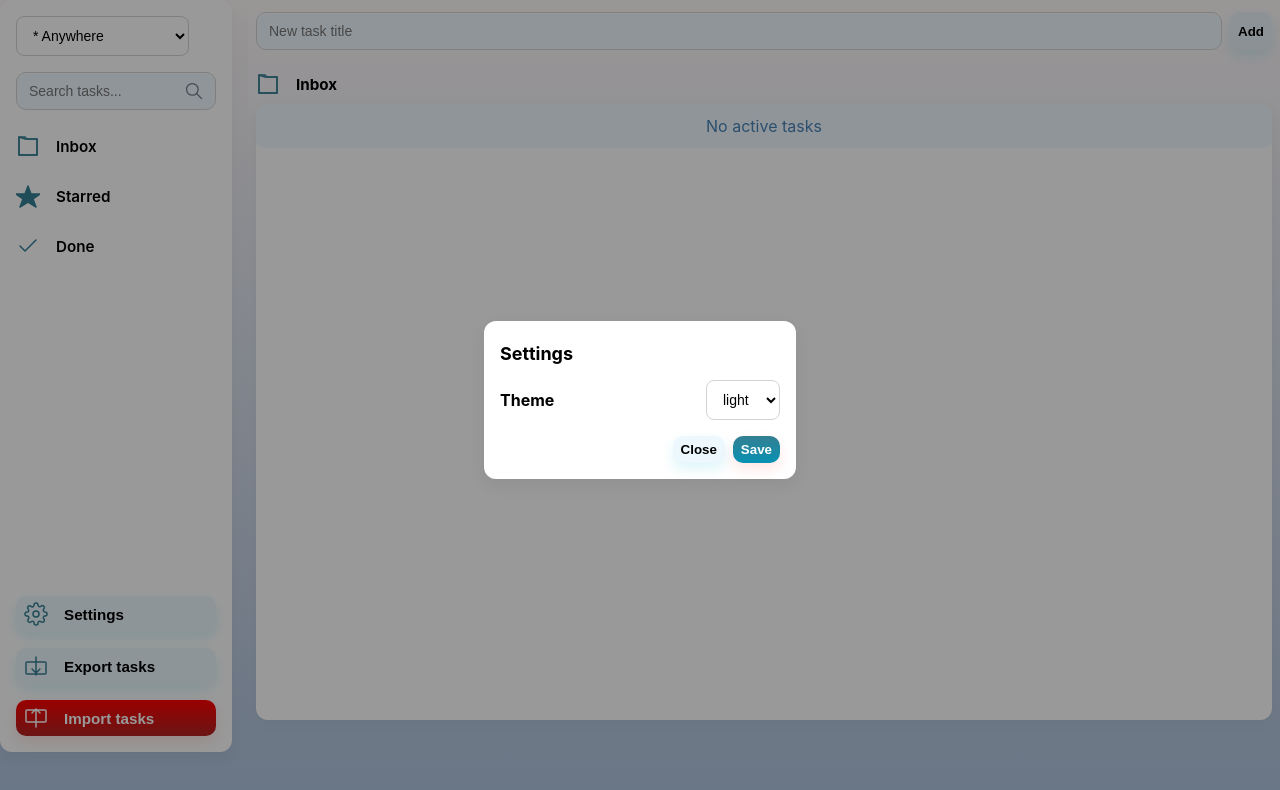
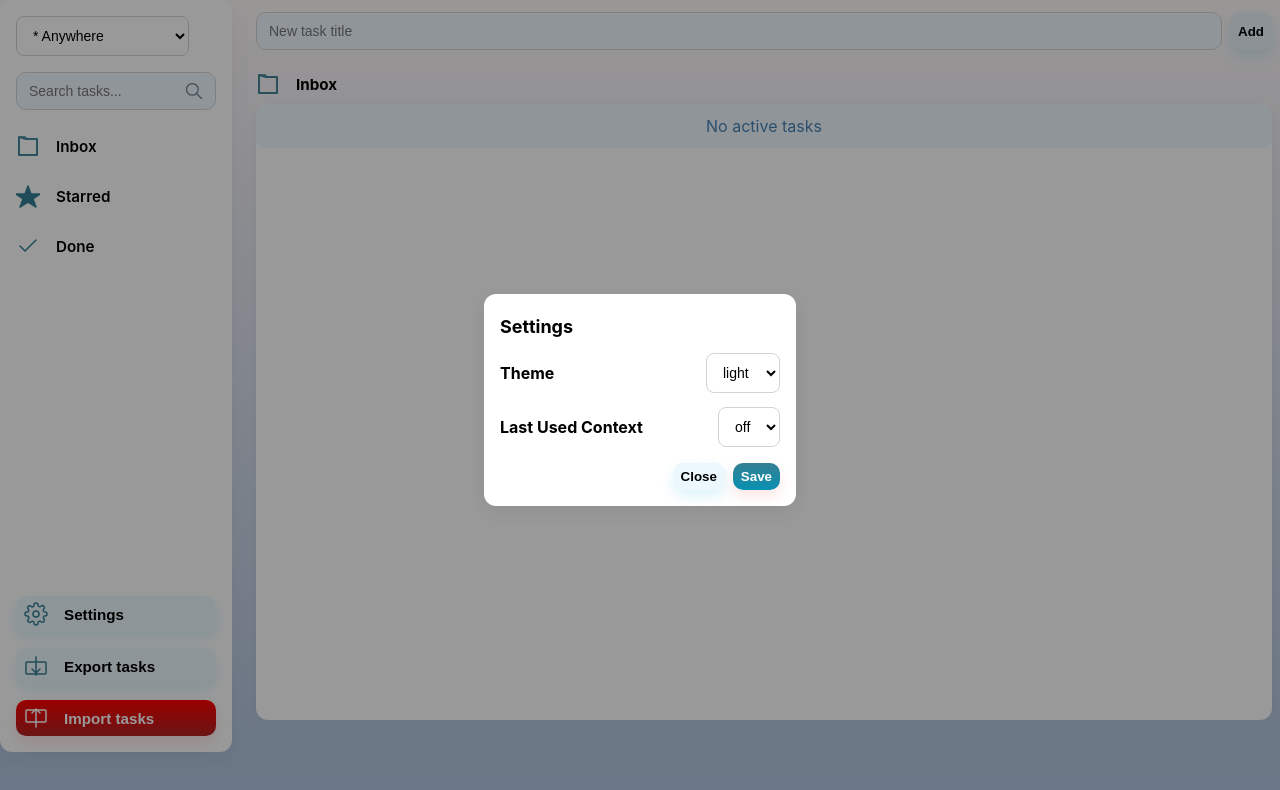
Before and after one commit to abyr/loca-list, a React (Create React App) app: page / in a window 1280 px wide. Both pictures are taken after a click on the button "Settings". Shown: the top 790 px of the page. Built offline with nearby package versions, Linux system fonts and the light colour scheme.

Commit message:
implement last used context setting

```diff
--- a/src/components/Settings.css
+++ b/src/components/Settings.css
@@ -1,17 +1,20 @@
 .settings-list {
     margin: 16px 0;
+    display: flex;
+    flex-direction: column;
+    gap: 14px;
 }
 .setting-item {
     display: flex;
     flex-direction: column;
-    gap: 0.5rem;
+    gap: 0.75rem;
 }
 
 .setting-box {
     display: flex;
     align-items: center;
     justify-content: space-between;
-    gap: 0.5rem;
+    gap: 1rem;
     min-width: 0;
     overflow: hidden;
 }
--- a/src/components/SettingsPopup.tsx
+++ b/src/components/SettingsPopup.tsx
@@ -3,6 +3,28 @@ import { useSettingsDB } from '../hooks/useSettingsDB';
 import { Setting } from '../models/Setting';
 import settingsDAO from '../db/SettingsDAO';
 import './Settings.css';
+
+const defaultSettings: Setting[] = [
+  {
+    key: 'theme',
+    title: 'Theme',
+    type: 'select',
+    options: ['light', 'dark'],
+    value: 'light',
+  },
+  {
+    key: 'activateLastUsedContext',
+    title: 'Last Used Context',
+    type: 'select',
+    options: ['on', 'off'],
+    value: 'off',
+  }
+];
+
+const hiddenSettingKeys = new Set([
+  'lastUsedContext',
+  'showContextIcons',
+]);
 
 interface SettingsPopupProps {
   isOpen: boolean;
@@ -14,7 +36,6 @@ const SettingsPopup: React.FC<SettingsPopupProps> = ({ isOpen, onClose, onSave }
   const {
     settings,
     loadSettings,
-    saveSetting
   } = useSettingsDB();
 
   useEffect(() => {
@@ -25,17 +46,17 @@ const SettingsPopup: React.FC<SettingsPopupProps> = ({ isOpen, onClose, onSave }
   const [saving, setSaving] = useState(false);
 
   useEffect(() => {
-    const defaultSettings = [
-    {
-      key: 'theme',
-      title: 'Theme',
-      type: 'select',
-      options: ['light', 'dark'],
-      value: 'light',
-    } as Setting
-  ];
+    const mergedSettings = defaultSettings.map((defaultSetting) => {
+      const existing = settings.find((setting) => setting.key === defaultSetting.key);
+      return existing ? { ...defaultSetting, ...existing } : defaultSetting;
+    });
 
-    setLocalSettings(settings.length ? settings : defaultSettings);
+    const customSettings = settings.filter((setting) =>
+      !hiddenSettingKeys.has(setting.key) &&
+      !defaultSettings.some((defaultSetting) => defaultSetting.key === setting.key)
+    );
+
+    setLocalSettings([...mergedSettings, ...customSettings]);
   }, [settings]);
 
   const handleSave = async () => {
@@ -80,7 +101,7 @@ const SettingsPopup: React.FC<SettingsPopupProps> = ({ isOpen, onClose, onSave }
                   {setting.type === 'select' && setting.options && (
                     <select
                       value={String(setting.value)}
-                      aria-label="Select theme"
+                      aria-label={`Select ${setting.title}`}
                       onChange={(e) => {
                         const newVal = e.target.value;
                         setLocalSettings(prev => prev.map(s => s.key === setting.key ? { ...s, value: newVal } : s));
--- a/src/components/TaskManager.tsx
+++ b/src/components/TaskManager.tsx
@@ -12,6 +12,8 @@ import CompletedTasksSection from './CompletedTasksSection';
 import AddTask from './AddTask';
 import MenuIcon from './icons/MenuIcon';
 import './TaskManager.css';
+import settingsDAO from '../db/SettingsDAO';
+import contexts from '../models/Contexts';
 
 const TaskManager: React.FC = () => {
   const {
@@ -39,6 +41,33 @@ const TaskManager: React.FC = () => {
     loadTasks();
     loadTimeEntries();
   }, [loadTasks, loadTimeEntries]);
+
+  useEffect(() => {
+    let mounted = true;
+
+    const loadInitialContext = async () => {
+      try {
+        const allSettings = await settingsDAO.getAllSettings();
+        const activateLastUsedContextSetting = allSettings.find((setting) => setting.key === 'activateLastUsedContext');
+        const lastUsedContextSetting = allSettings.find((setting) => setting.key === 'lastUsedContext');
+        const canRestoreLastUsedContext = activateLastUsedContextSetting?.value === 'on';
+        const savedContext = typeof lastUsedContextSetting?.value === 'string' ? lastUsedContextSetting.value : null;
+        const isValidContext = !!savedContext && contexts.some((context) => context.id === savedContext);
+
+        if (mounted && canRestoreLastUsedContext && isValidContext) {
+          setSelectedContext(savedContext);
+        }
+      } catch (err) {
+        console.error(err);
+      }
+    };
+
+    loadInitialContext();
+
+    return () => {
+      mounted = false;
+    };
+  }, []);
 
   const {
     title: newTitle,
@@ -254,6 +283,15 @@ const TaskManager: React.FC = () => {
     selectedTag && setSelectedTag(null);
     selectedBox !== 'inbox' && setSelectedBox('inbox');
     loadTasks();
+
+    settingsDAO.saveSetting({
+      key: 'lastUsedContext',
+      title: 'Last Used Context Value',
+      type: 'string',
+      value: context,
+    }).catch((err) => {
+      console.error(err);
+    });
   };
 
   const handleTimeEntriesChange = useCallback(() => {
```
